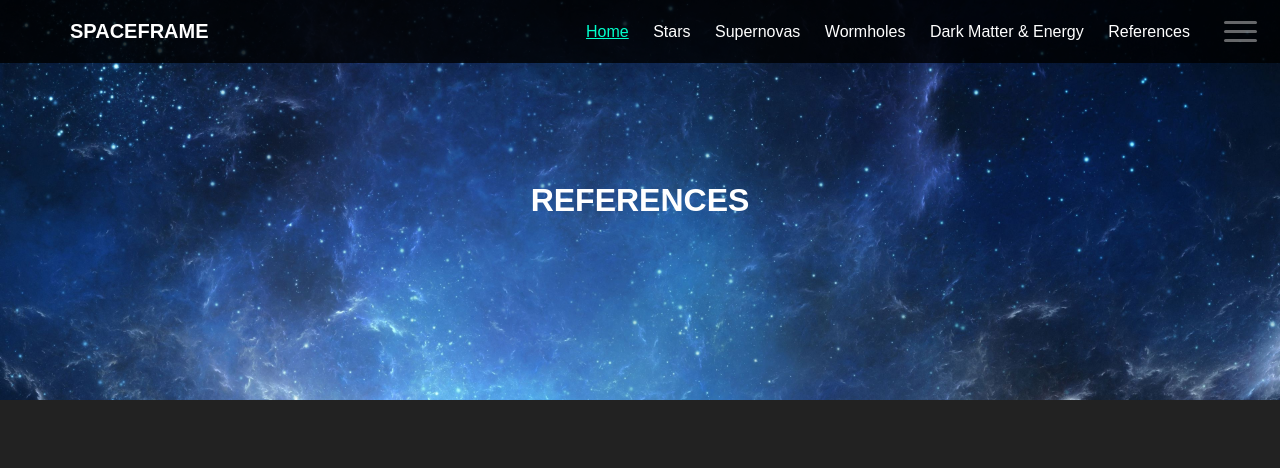
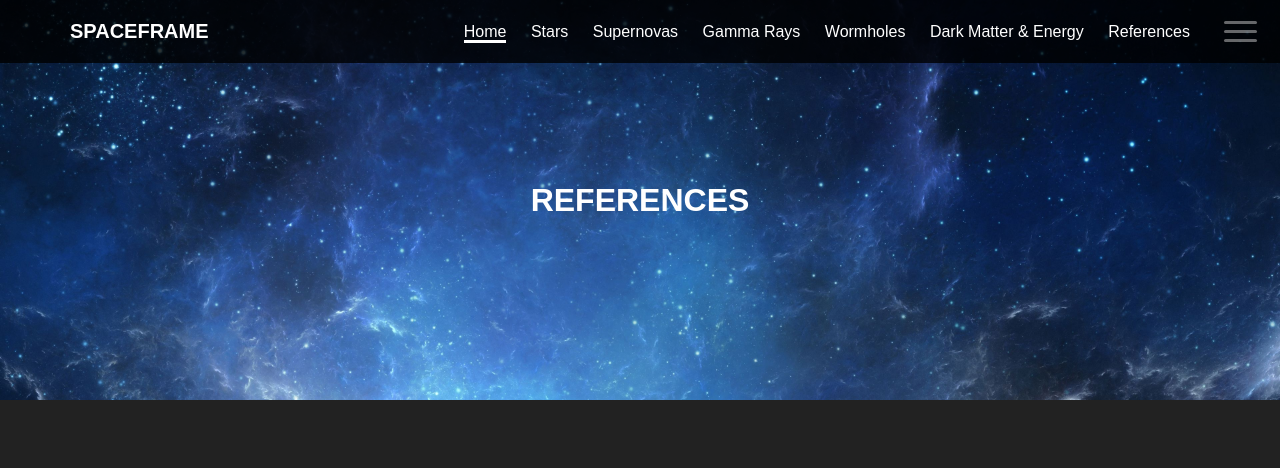
Before and after one commit to VideoPants/The-Light-and-Darkness-of-the-Universe, a plain HTML site: page references.html in a window 1280 px wide. In both pictures the pointer is over the link "Home". Shown: the top 468 px of the page. Drawn offline with Linux system fonts and the light colour scheme.

Commit message:
Changed the links for references due the the bastard hasan not linking them

```diff
--- a/assets/css/references.css
+++ b/assets/css/references.css
@@ -41,9 +41,9 @@ body {
     margin-left: 20px;
 }
 
-.header a:hover {
-    text-decoration: underline;
-    color: #00ffcc;
+.hBar a:hover {
+    border-bottom: 3px solid white;
+    transition: all 0.1s;
 }
 
 footer{
--- a/references.html
+++ b/references.html
@@ -19,6 +19,7 @@
                 <a href="./index.html">Home</a>
                 <a href="#">Stars</a>
                 <a href="./supernova_gamma.html">Supernovas</a>
+                <a href="./gammaray.html">Gamma Rays</a>
                 <a href="./wormholes.html">Wormholes</a>
                 <a href="./darkmatter_energy.html">Dark Matter & Energy</a>
                 <a href="./references.html" class="nextHamburg">References</a>
@@ -33,6 +34,7 @@
                             <a href="./index.html">Home</a>
                             <a href="./stars.html">Stars</a>
                             <a href="./supernova_gamma.html">Supernovas</a>
+                            <a href="./gammaray.html">Gamma Rays</a>
                             <a href="./wormholes.html">Wormholes</a>
                             <a href="./darkmatter_energy.html">Dark Matter & Energy</a>
                             <a href="./references.html">References</a>
```
